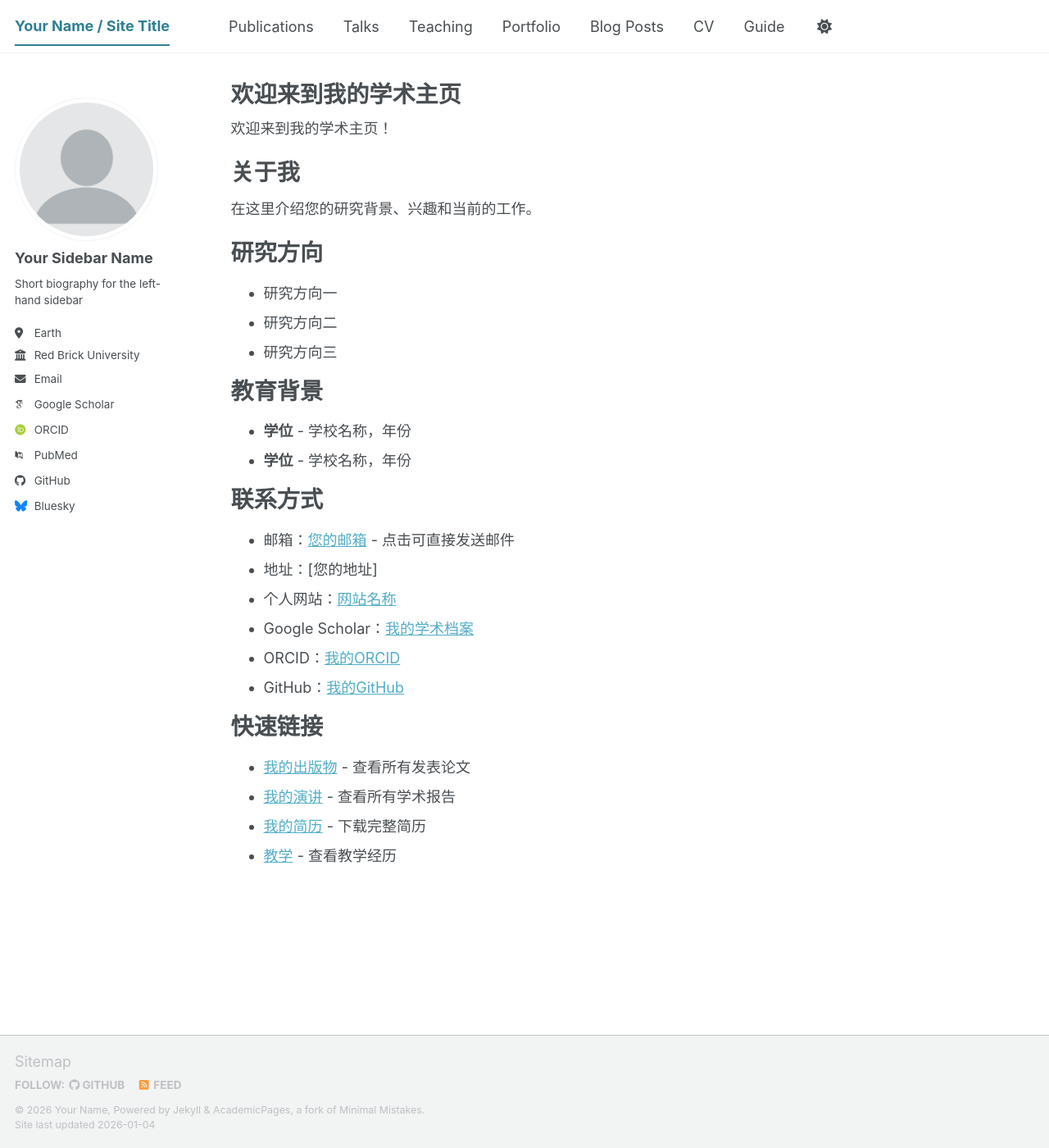
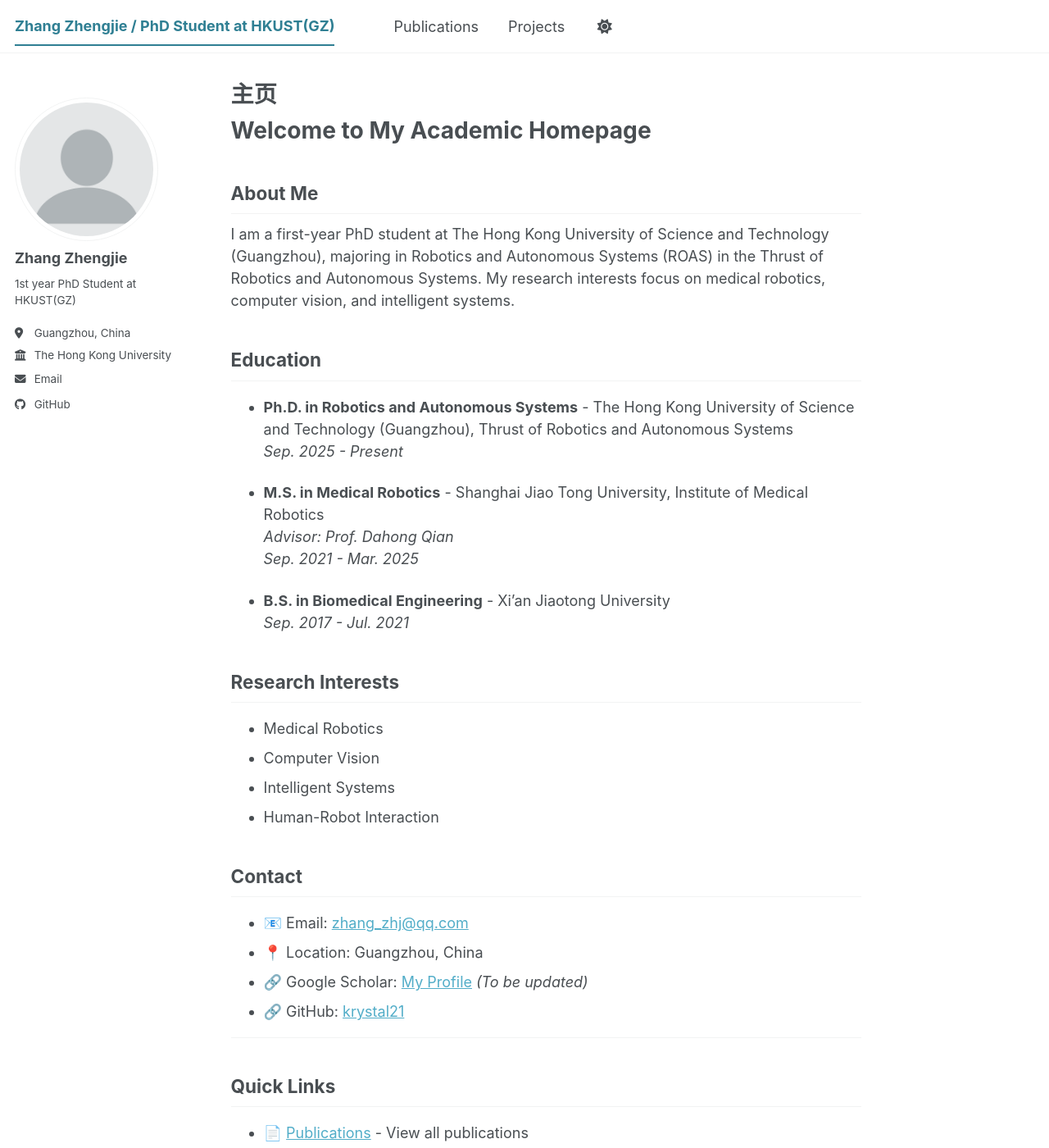
Before and after one commit to krystal21/krystal21.github.io, a Jekyll site: the page built from _pages/about.md, in a window 1280 px wide and 1400 px high. Shown: the whole window at 82% size. Built offline with Jekyll 4.4.1, drawn with Linux system fonts in a browser that asks for light colours; some web fonts are replaced; a script bundle is joined from its source files by our own code; library files that are not in the unit come from our copies; some of the changed text lies outside the part shown.

Commit message:
Update personal information, education background, and remove unused links (pubmed, bluesky, orcid)

```diff
--- a/_config.yml
+++ b/_config.yml
@@ -9,14 +9,14 @@
 # Basic Site Settings
 locale                   : "en-US"
 site_theme               : "default" # The available themes options are "default", "air", "sunrise", "mint", "dirt" and "contrast"
-title                    : "Your Name / Site Title"
+title                    : "Zhang Zhengjie / PhD Student at HKUST(GZ)"
 title_separator          : "-"
-name                     : &name "Your Name"
-description              : &description "Your Name's academic portfolio"   # Update this with a general description of your site, this is the default if not overridden by a page
-url                      : https://academicpages.github.io # The base hostname & protocol for your site e.g. "https://[your GitHub username].github.io",
+name                     : &name "Zhang Zhengjie"
+description              : &description "Zhang Zhengjie's academic portfolio - PhD Student in Robotics and Autonomous Systems at HKUST(GZ)"   # Update this with a general description of your site, this is the default if not overridden by a page
+url                      : https://krystal21.github.io # The base hostname & protocol for your site e.g. "https://[your GitHub username].github.io",
                                                            # or if you already have some other page hosted on Github then use "https://[your GitHub username].github.io/[Your Repo Name]"
 baseurl                  : "" # the subpath of your site, e.g. "/blog"
-repository               : "academicpages/academicpages.github.io"
+repository               : "krystal21/krystal21.github.io"
 
 # Site Author - The following control what appear as part of the author content on the side bar.
 #               If a field is blank the icon and link will not appear, otherwise it will be shown.
@@ -24,24 +24,22 @@ repository               : "academicpages/academicpages.github.io"
 author:
   # Biographic information
   avatar           : "profile.png"
-  name             : "Your Sidebar Name"
+  name             : "Zhang Zhengjie"
   pronouns         : # example: "she/her"
-  bio              : "Short biography for the left-hand sidebar"
-  location         : "Earth"
-  employer         : "Red Brick University"
+  bio              : "1st year PhD Student at HKUST(GZ)"
+  location         : "Guangzhou, China"
+  employer         : "The Hong Kong University of Science and Technology (Guangzhou)"
   uri              : # URL
-  email            : "none@example.org"
+  email            : "zhang_zhj@qq.com"
 
   # Academic websites
   academia         : # URL
   arxiv            : # URL - Update with the correct link to your profile
-  googlescholar    : "https://scholar.google.com/citations?user=PS_CX0AAAAAJ"
+  googlescholar    : # URL - To be updated
   inspire-hep      : # URL
   impactstory      : # URL
-  orcid            : "https://orcid.org/yourorcidurl"
   semantic         : # URL
   ssrn             : # URL
-  pubmed           : "https://www.ncbi.nlm.nih.gov/pubmed/?term=john+snow"
   researchgate     : # URL
   scopus           : # URL
   zotero           : # URL
@@ -51,13 +49,12 @@ author:
   bitbucket        : # Username - Update with your username on the site
   codepen          : # Username
   dribbble         : # Username
-  github           : "academicpages"
+  github           : "krystal21"
   kaggle           : # Username
   stackoverflow    : # User number or user number and name (i.e., use "1" or "1/jeff-atwood")
 
   # Social media
   artstation       : # Username
-  bluesky          : "bsky.app" # Replace this with you Bluesky username
   facebook         : # Username
   flickr           : # Username
   foursquare       : # Username
--- a/_pages/about.md
+++ b/_pages/about.md
@@ -1,41 +1,47 @@
 ---
 permalink: /
-title: "欢迎来到我的学术主页"
+title: "主页"
 author_profile: true
 redirect_from:
   - /about/
   - /about.html
 ---
 
-欢迎来到我的学术主页！
+# Welcome to My Academic Homepage
 
-关于我
-======
-在这里介绍您的研究背景、兴趣和当前的工作。
+## About Me
 
-研究方向
-======
-- 研究方向一
-- 研究方向二
-- 研究方向三
+I am a first-year PhD student at The Hong Kong University of Science and Technology (Guangzhou), majoring in Robotics and Autonomous Systems (ROAS) in the Thrust of Robotics and Autonomous Systems. My research interests focus on medical robotics, computer vision, and intelligent systems.
 
-教育背景
-======
-- **学位** - 学校名称，年份
-- **学位** - 学校名称，年份
+## Education
 
-联系方式
-======
-- 邮箱：[您的邮箱](mailto:your.email@example.com) - 点击可直接发送邮件
-- 地址：[您的地址]
-- 个人网站：[网站名称](https://yourwebsite.com)
-- Google Scholar：[我的学术档案](https://scholar.google.com/citations?user=YOUR_ID)
-- ORCID：[我的ORCID](https://orcid.org/0000-0000-0000-0000)
-- GitHub：[我的GitHub](https://github.com/yourusername)
+- **Ph.D. in Robotics and Autonomous Systems** - The Hong Kong University of Science and Technology (Guangzhou), Thrust of Robotics and Autonomous Systems
+  *Sep. 2025 - Present*
 
-快速链接
-======
-- [我的出版物](/publications/) - 查看所有发表论文
-- [我的演讲](/talks/) - 查看所有学术报告
-- [我的简历](/cv/) - 下载完整简历
-- [教学](/teaching/) - 查看教学经历
+- **M.S. in Medical Robotics** - Shanghai Jiao Tong University, Institute of Medical Robotics
+  *Advisor: Prof. Dahong Qian*
+  *Sep. 2021 - Mar. 2025*
+
+- **B.S. in Biomedical Engineering** - Xi'an Jiaotong University
+  *Sep. 2017 - Jul. 2021*
+
+## Research Interests
+
+- Medical Robotics
+- Computer Vision
+- Intelligent Systems
+- Human-Robot Interaction
+
+## Contact
+
+- 📧 Email: [zhang_zhj@qq.com](mailto:zhang_zhj@qq.com)
+- 📍 Location: Guangzhou, China
+- 🔗 Google Scholar: [My Profile](#) *(To be updated)*
+- 🔗 GitHub: [krystal21](https://github.com/krystal21)
+
+---
+
+## Quick Links
+
+- 📄 [Publications](/publications/) - View all publications
+- 💼 [Projects](/portfolio/) - View all research projects
```
Also changed, not shown: _data/navigation.yml (+1 -19 lines).
